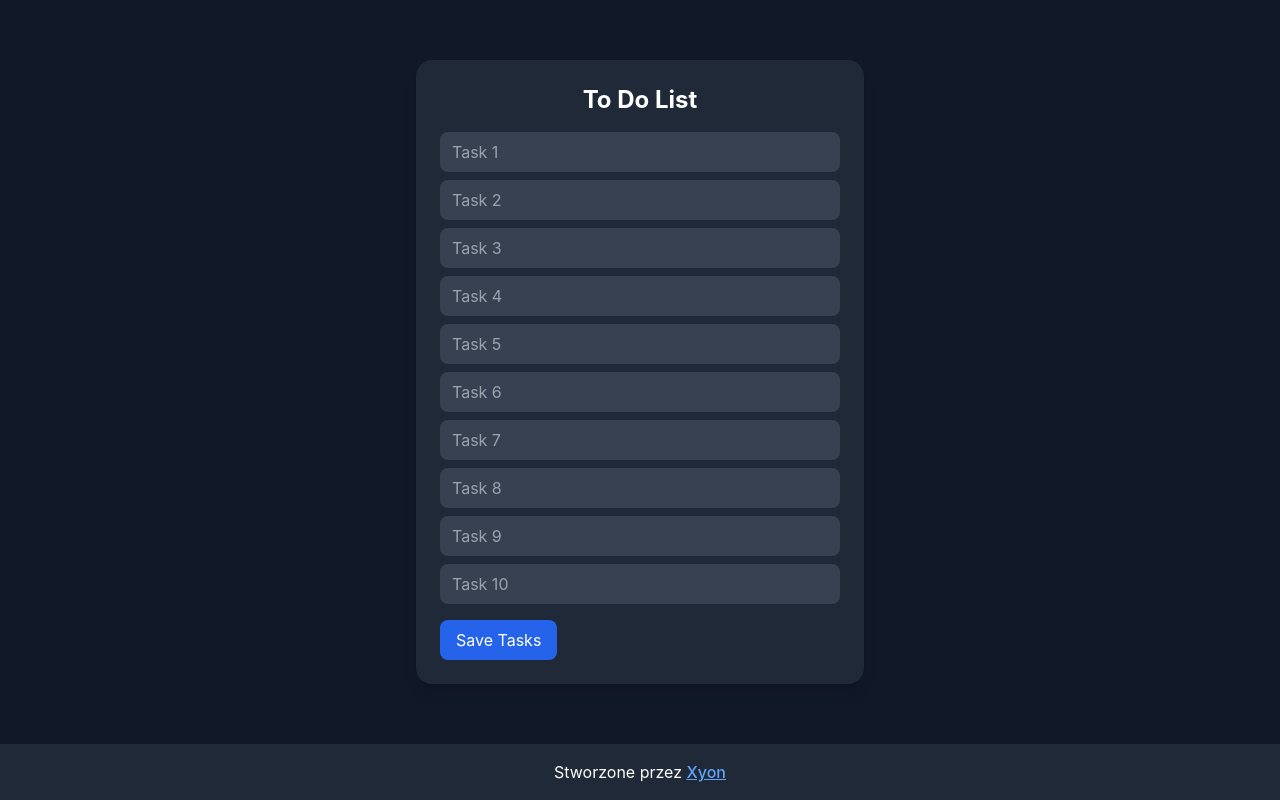
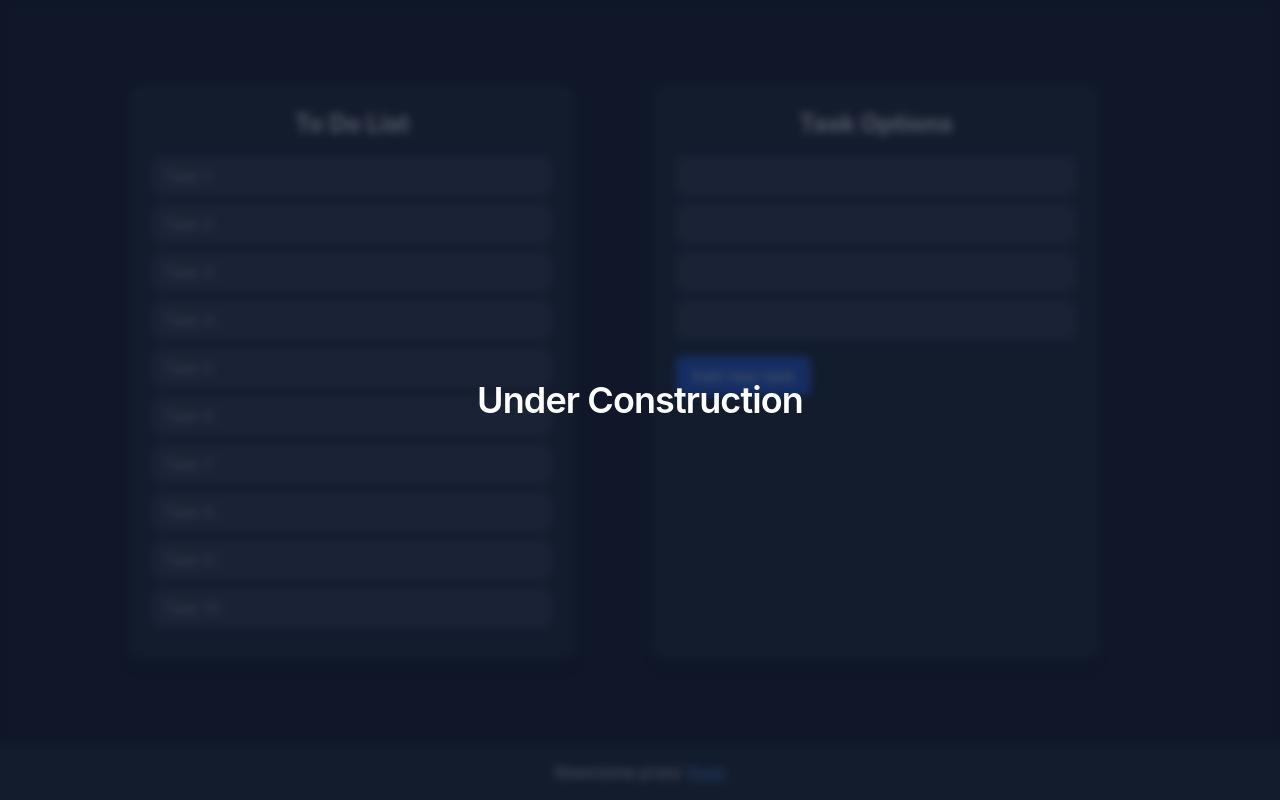
Before and after one commit to Xyonnn/TDLPortfolioFrontend, a React (Create React App) app: page /tdlpage in a window 1280 px wide. Built offline with nearby package versions, Linux system fonts and the light colour scheme.

Commit message:
made something like sketch for mainpage and i make wall thingi to not mess with website and commented all warnings cuz vercel have problem with it

```diff
--- a/src/App.js
+++ b/src/App.js
@@ -1,6 +1,6 @@
 import "./index.css";
 import Footer from "./components/footerComp";
-import TDLPage from "./Pages/TDL-page";
+import TDLPage from "./components/TDL-page";
 
 function App() {
   /*
@@ -34,6 +34,12 @@ function App() {
       */}
       <TDLPage/>
       <Footer/>
+
+      <div className="fixed inset-0 z-[9999] flex items-center justify-center bg-slate-900/70 backdrop-blur-sm">
+        <h1 className="text-center text-4xl font-semibold tracking-tight text-white">
+          Under Construction
+        </h1>
+      </div>
     </div>
     /*
     <BrowserRouter>
--- a/src/Pages/TDL-page.js
+++ b/src/components/TDL-page.js
@@ -1,9 +1,9 @@
 import "../index.css"
-import { Link } from "react-router-dom";
-import { useState, useEffect, useRef } from "react";
-import { SaveToast } from "./savedToast";
-import { auth } from "../firebase";
-import { signOut } from "firebase/auth";
+//import { Link } from "react-router-dom";
+import { useState/*, useEffect, useRef */} from "react";
+//import { SaveToast } from "./savedToast";
+//import { auth } from "../firebase";
+//import { signOut } from "firebase/auth";
 
 
 
@@ -126,9 +126,8 @@ export default function TDLPage({user}){
 
 
     return(
-
-
         <div className="flex flex-1 items-center justify-center">
+            <div className="grid w-full max-w-5xl grid-cols-1 gap-6 md:grid-cols-2">
                 <div className="bg-gray-800 p-6 rounded-2xl shadow-lg w-full max-w-md">
                     <h2 className="text-2xl font-bold mb-4 text-center">
                         To Do List
@@ -139,15 +138,27 @@ export default function TDLPage({user}){
                         onChange={(e) => { const newTasks = [...tasks]; newTasks[index] = e.target.value; setTasks(newTasks);}}
                         className="w-full mb-2 px-3 py-2 rounded-lg bg-gray-700 focus:outline-none focus:ring-2 focus:ring-blue-500"/>
                     ))}
-
-                <div className="flex justify-start mt-2">
-                    <button onClick={2} className="px-4 py-2 bg-blue-600 hover:bg-blue-700 rounded-lg">Save Tasks</button>
                 </div>
 
-                <SaveToast message="Saved" /*visible={showToast}*/ />
+                <div className="bg-gray-800 p-6 rounded-2xl shadow-lg w-full max-w-md">
+                    <h2 className="text-2xl font-bold mb-4 text-center">
+                        Task Options
+                    </h2>
+
+                    {/* Nazwa taska */}
+                    <input type="text" className="w-full mb-2 px-3 py-2 rounded-lg bg-gray-700 focus:outline-none focus:ring-2 focus:ring-blue-500"/>
+                    {/* Nazwa description */}
+                    <input type="text" className="w-full mb-2 px-3 py-2 rounded-lg bg-gray-700 focus:outline-none focus:ring-2 focus:ring-blue-500"/>
+                    {/* due time */}
+                    <input type="number" className="w-full mb-2 px-3 py-2 rounded-lg bg-gray-700 focus:outline-none focus:ring-2 focus:ring-blue-500"/>
+                    {/* waznosc taska (wyswietlanie) */}
+                    <input type="text" className="w-full mb-2 px-3 py-2 rounded-lg bg-gray-700 focus:outline-none focus:ring-2 focus:ring-blue-500"/>
+                    <div className="flex justify-start mt-2">
+                        <button onClick={2} className="px-4 py-2 bg-blue-600 hover:bg-blue-700 rounded-lg">Add new task</button>
                     </div>
                 </div>
-
+            </div>
+        </div>
 
 /*
         <div className="flex flex-col min-h-screen bg-gray-900 text-white">
```
Lines whose indentation alone changed are shown as unchanged.
